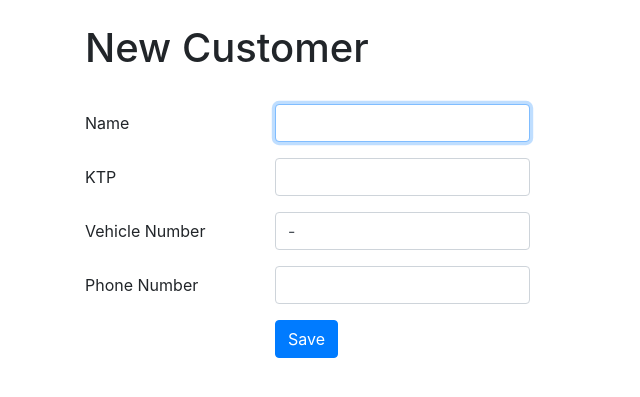
After one commit to gkevin9/hotelManagement, a PHP site: page /presentation/receptionist/view/NewCustomer.php in a window 1280 px wide. The commit adds this page. Shown: the top 397 px of the page, without its empty margins (0-640 px from the left). Run offline with PHP 8.4, Linux system fonts and the light colour scheme.

Commit message:
add customer

```diff
--- a/domain/guest/entity/Customer.php
+++ b/domain/guest/entity/Customer.php
@@ -1,7 +1,7 @@
 <?php
 namespace domain\guest\entity;
 
-Class Customer{
+class Customer{
   private $id;
   private $nama;
   private $nomorIdentitas;
--- a/presentation/receptionist/view/ListCustomer.php
+++ b/presentation/receptionist/view/ListCustomer.php
@@ -44,9 +44,9 @@
 					<?php
 					//tadinya mau lewat customer controller, trus datanya disimpen di session
 					//ternyata pas dikeluarin dari session, gabisa diambil object nya
-					include '../controller/CustomerController.php';
+					require_once('../controller/CustomerController.php');
+
 					use presentation\receptionist\controller as Ctrl;
-
 					$controller = new Ctrl\CustomerController();
 					$list = $controller->getAll();
 
--- /dev/null
+++ b/presentation/receptionist/view/NewCustomer.php
@@ -0,0 +1,76 @@
+<?php
+namespace presentation\receptionist\view;
+use domain\guest\model as Model;
+use presentation\receptionist\controller as Ctrl;
+
+if (isset($_POST['submit'])){
+	require_once('../controller/CustomerController.php');
+	require_once('../../../domain/guest/model/NewCustomerModel.php');
+
+	$id = $_POST['nama'][0].$_POST['nomorIdentitas'];
+
+	$newCust = new Model\NewCustomerModel();
+	$newCust->setId($id);
+	$newCust->setNama($_POST['nama']);
+	$newCust->setNomorIdentitas($_POST['nomorIdentitas']);
+	$newCust->setNomorKendaraan($_POST['nomorKendaraan']);
+	$newCust->setNomorTelepon($_POST['nomorTelepon']);
+
+	$ctrl = new Ctrl\CustomerController();
+	$ctrl->createNew($newCust);
+
+	header("Location: ListCustomer.php");
+}
+?>
+
+<!DOCTYPE html>
+<html>
+<head>
+	<title>New Customer</title>
+	<link rel="stylesheet" type="text/css" href="../../public/css/bootstrap.min.css">
+	<script src="https://code.jquery.com/jquery-3.5.1.min.js"></script>
+	<script src="../../public/js/postrequestcustomer.js"></script>
+</head>
+<body>
+	<div class="container">
+		<br>
+		<h1>New Customer</h1>
+		<br>
+		<form autocomplete="off" method="post" action="" id="newcustomer">
+			<div class="form-group row">
+				<label class="col-sm-2 col-form-label">Name</label>
+				<div class="col-sm-3">
+					<input type="text" name="nama" required id="nama" autofocus class="form-control">
+				</div>
+			</div>
+			<div class="form-group row">
+				<label class="col-sm-2 col-form-label">KTP</label>
+				<div class='col-sm-3'>
+					<input type="text" name="nomorIdentitas" required id="nomorIdentitas" class="form-control">
+					<div class='invalid-feedback'>
+						There is duplicate KTP, please check again
+					</div>
+				</div>
+			</div>
+			<div class="form-group row">
+				<label class="col-sm-2 col-form-label">Vehicle Number</label>
+				<div class="col-sm-3">
+					<input type="text" name="nomorKendaraan" required value="-" id="nomorKendaraan" class='form-control'>
+				</div>
+			</div>
+			<div class="form-group row">
+				<label class="col-sm-2 col-form-label">Phone Number</label>
+				<div class="col-sm-3">
+					<input type="text" name="nomorTelepon" required id="nomorTelepon" class="form-control">
+				</div>
+			</div>
+			<div class="form-group row">
+				<label class="col-sm-2 col-form-label"></label>
+				<div class="col-sm-3">
+					<button class="btn btn-primary mb-2" name='submit'>Save</button>
+				</div>
+			</div>
+		</form>
+	</div>
+</body>
+</html>
```
Also changed, not shown: domain/guest/dao/CustomerDao.php (+26 -2 lines), domain/guest/model/NewCustomerModel.php (added, +51 -0 lines), domain/guest/service/CustomerService.php (+17 -3 lines), presentation/receptionist/controller/CustomerController.php (+10 -8 lines). Lines whose indentation alone changed are shown as unchanged.
